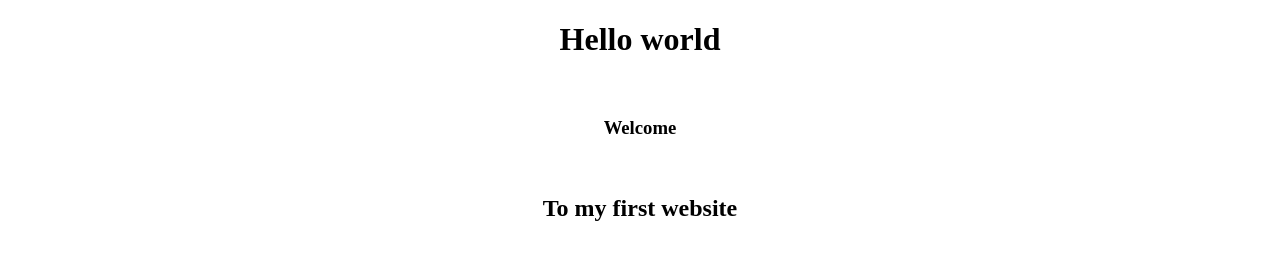
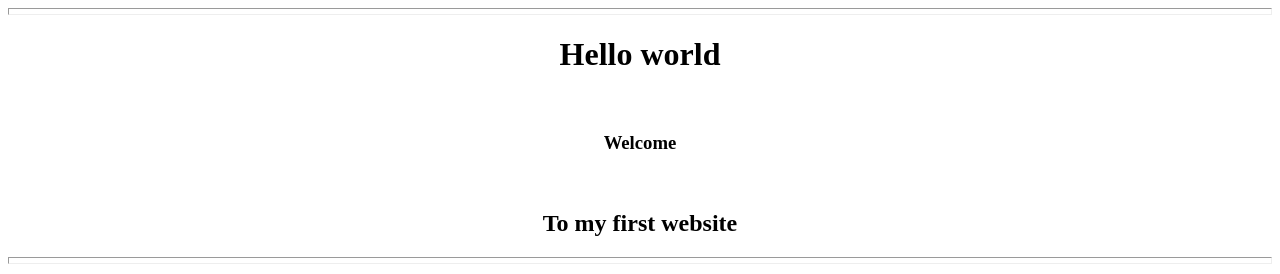
Before and after one commit to Gouravgovil/HTML, a plain HTML site: page index.html in a window 1280 px wide. Drawn offline with Linux system fonts and the light colour scheme.

Commit message:
Update index.html

```diff
--- a/index.html
+++ b/index.html
@@ -7,6 +7,7 @@
     <title>Govil website</title>
 </head>
 <body>
+    <hr size = "7">
     <center>
  <h1>Hello world  </h1>
 </center>
@@ -18,5 +19,6 @@
  <center>
  <h2>To my first website</h2>
 </center>
+     <hr size = "7">
 </body>
 </html>
```
